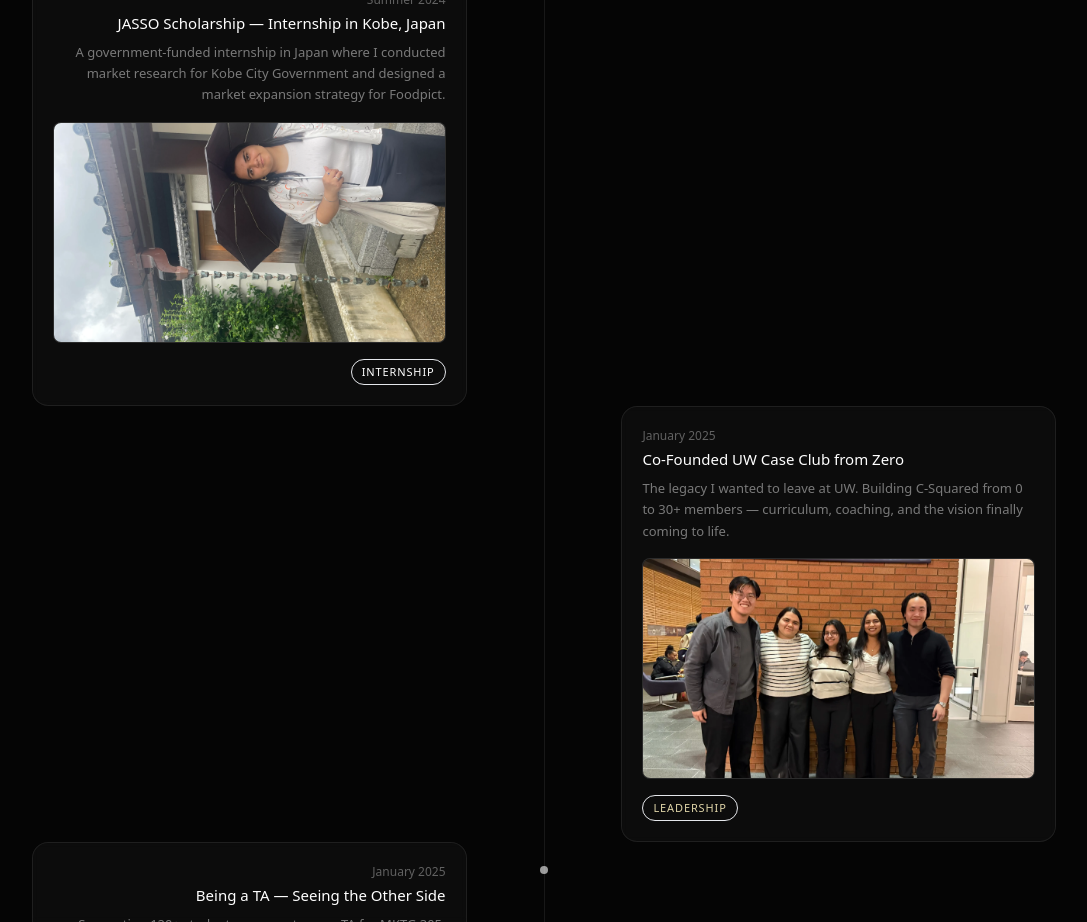
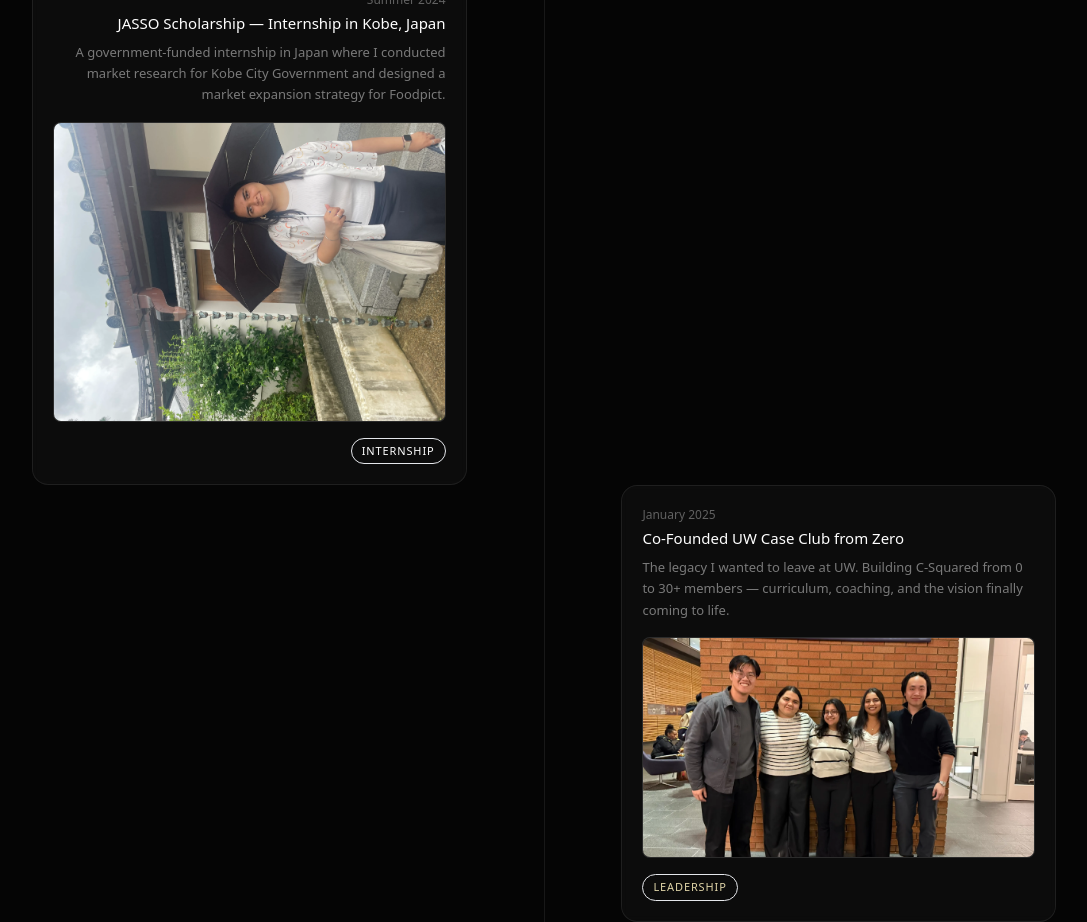
Before and after one commit to ivadhooria2004/portfolio-iva-dhooria, a Next.js app: page / in a window 1280 px wide. Shown: the part 3300-4222 px from the top of the page, without its empty margins (96-1183 px from the left). Built offline with nearby package versions, Linux system fonts and the light colour scheme.

Commit message:
Fix JASSO scholarship image orientation on timeline card

```diff
--- a/components/JourneyTimeline.jsx
+++ b/components/JourneyTimeline.jsx
@@ -82,12 +82,15 @@ function TimelineCard({ entry, side }) {
       >
         {entry.description}
       </p>
-      <div className="mt-4 rounded-lg overflow-hidden bg-white/[0.05] aspect-video flex items-center justify-center border border-white/[0.08]">
+      <div className={`mt-4 rounded-lg overflow-hidden bg-white/[0.05] flex items-center justify-center border border-white/[0.08] ${
+        entry.id === 5 ? "" : "aspect-video"
+      }`} style={entry.id === 5 ? { height: "300px" } : {}}>
         {entry.image && !imageError ? (
           <img
             src={entry.image}
             alt={entry.title}
-            className="w-full h-full object-cover"
+            className="w-full object-cover"
+            style={entry.id === 5 ? { height: "300px", objectPosition: "center top" } : { height: "100%" }}
             onError={() => setImageError(true)}
           />
         ) : (
```
